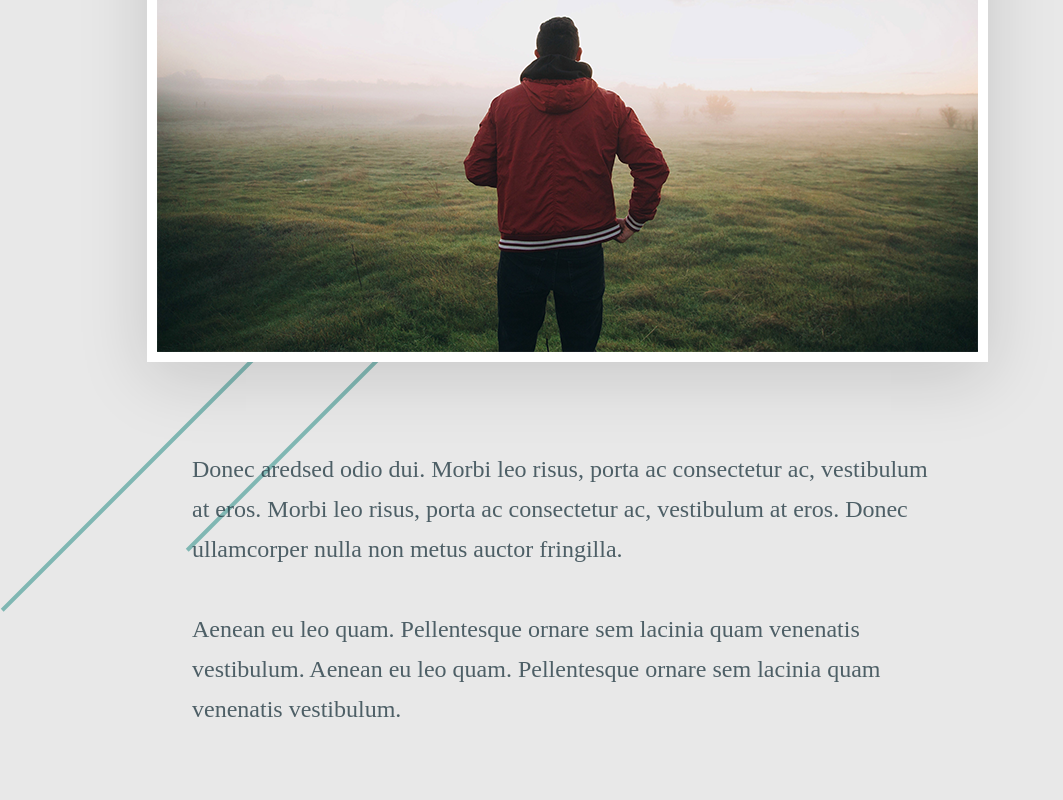
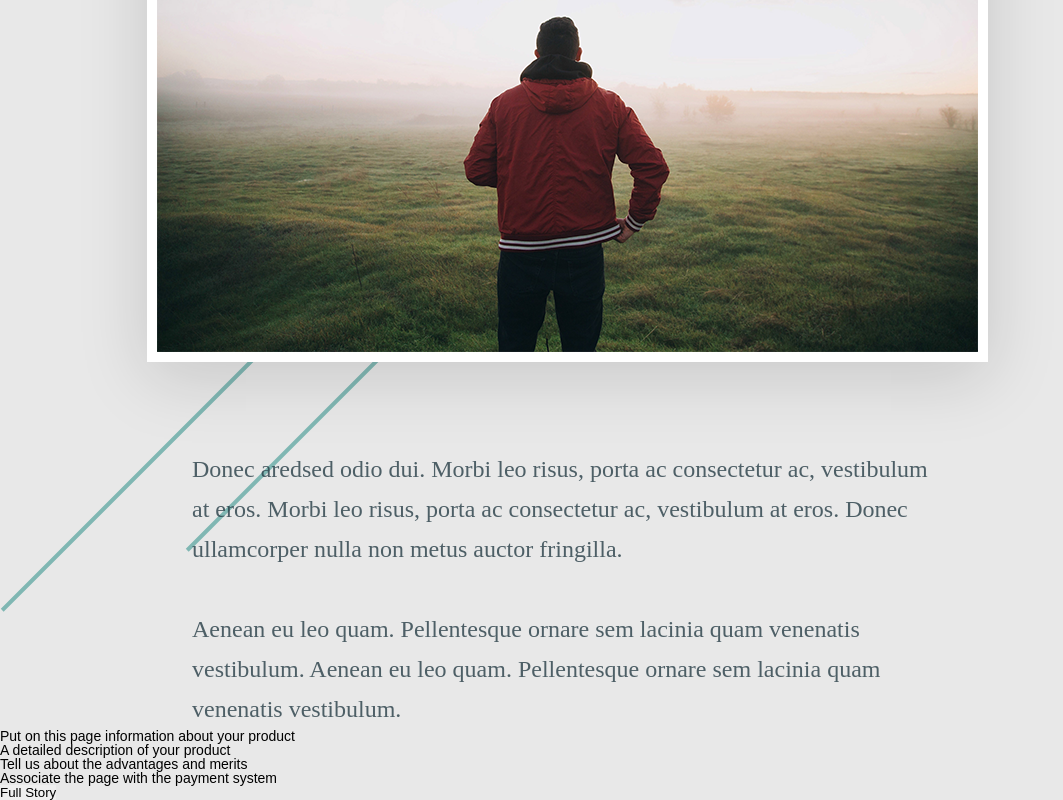
Before and after one commit to techwipes/Donec, a plain HTML site: page index.html in a window 1280 px wide. Shown: the part 452-1252 px from the top of the page, without its empty margins (0-1063 px from the left). Before the commit the page ends 1181 px from the top, so only its background shows below. Drawn offline with Linux system fonts and the light colour scheme.

Commit message:
added ul / button sections

```diff
--- a/index.html
+++ b/index.html
@@ -38,12 +38,13 @@
         </div>
       </div>
       <ul class="ul-img">
-        <li></li>
-        <li></li>
-        <li></li>
-        <li></li>
+        <li class="li-child-1">Put on this page information about your product </li>
+        <li class="li-child-2">A detailed description of your product</li>
+        <li class="li-child-3">Tell us about the advantages and merits</li>
+        <li class="li-child-4">Associate the page with the payment system</li>
       </ul>
-      <bottom class="bottom-story"></bottom>
+      <button class="button-story">Full Story</button>
+
     </div>
   </body>
 </html>
```
